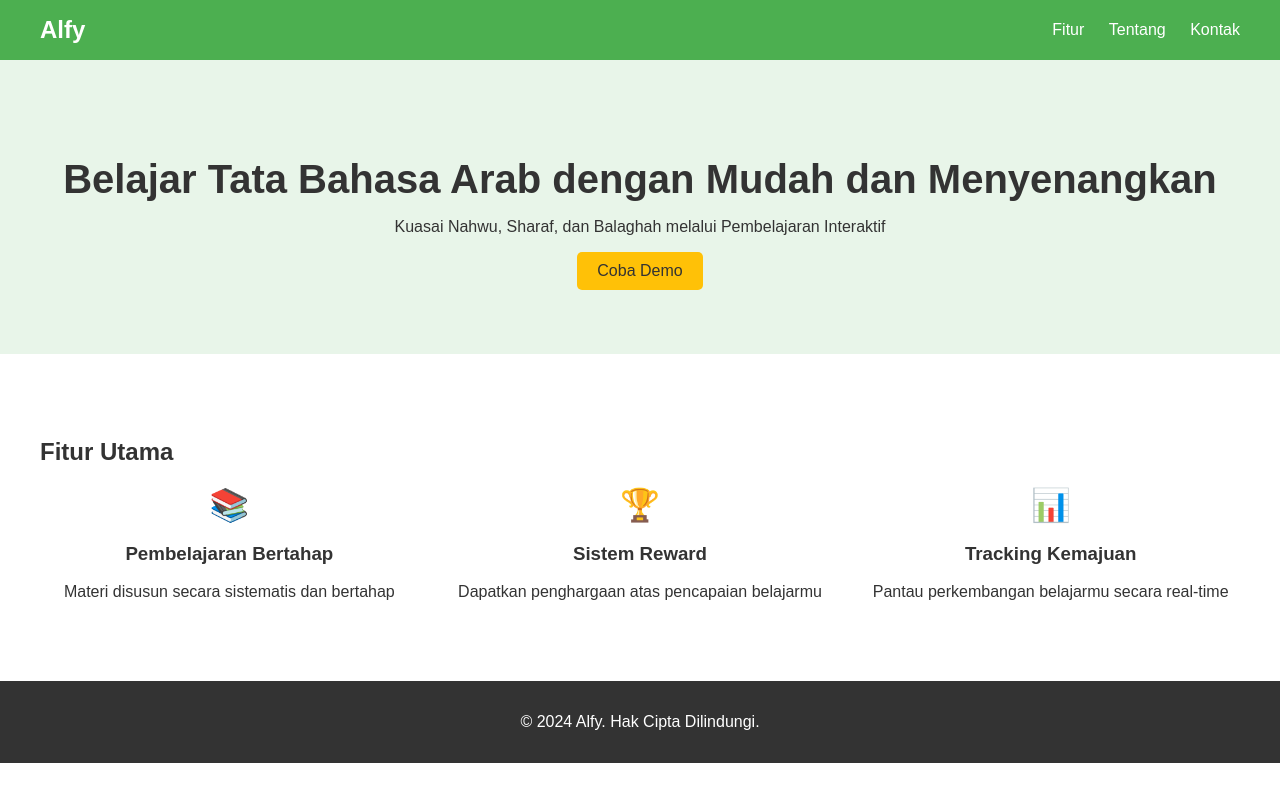
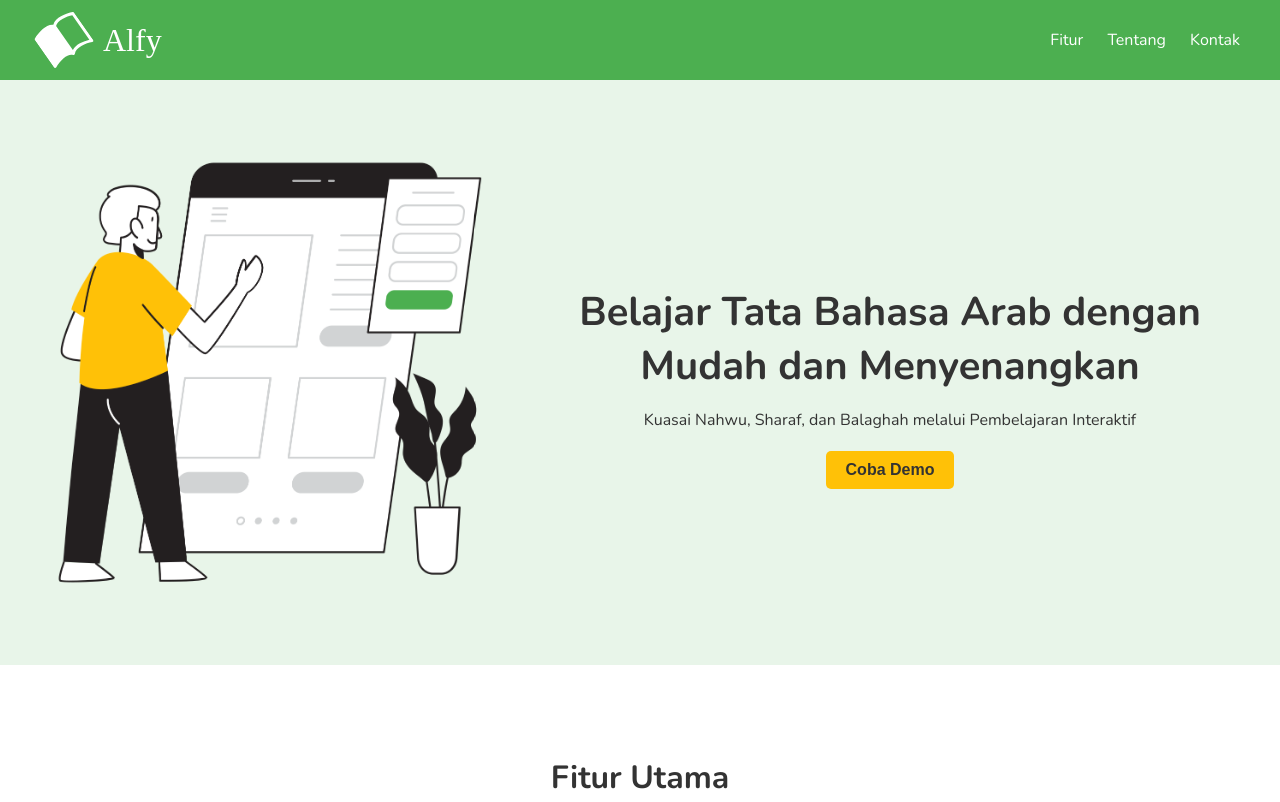
Before and after one commit to dedenku/alfy-demo, a plain HTML site: page index.html in a window 1280 px wide. Shown: the top 802 px of the page. Drawn offline with nearby package versions, Linux system fonts and the light colour scheme; a web font is replaced by a local one.

Commit message:
release 0.1

```diff
--- /dev/null
+++ b/css/animista.css
@@ -0,0 +1,95 @@
+.pulsate-fwd {
+	-webkit-animation: pulsate-fwd 2s infinite both;
+	        animation: pulsate-fwd 2s infinite both;
+}
+ @-webkit-keyframes pulsate-fwd {
+    0% {
+      -webkit-transform: scale(1);
+              transform: scale(1);
+    }
+    50% {
+      -webkit-transform: scale(1.05);
+              transform: scale(1.0.5);
+    }
+    100% {
+      -webkit-transform: scale(1);
+              transform: scale(1);
+    }
+  }
+  @keyframes pulsate-fwd {
+    0% {
+      -webkit-transform: scale(1);
+              transform: scale(1);
+    }
+    50% {
+      -webkit-transform: scale(1.05);
+              transform: scale(1.05);
+    }
+    100% {
+      -webkit-transform: scale(1);
+              transform: scale(1);
+    }
+  }
+
+
+  /* DEMO NAHWU */
+
+/* ANIMATION */
+.slide-in-right {
+	-webkit-animation: slide-in-right 0.5s cubic-bezier(0.250, 0.460, 0.450, 0.940) both;
+	        animation: slide-in-right 0.5s cubic-bezier(0.250, 0.460, 0.450, 0.940) both;
+}
+ @-webkit-keyframes slide-in-right {
+    0% {
+      -webkit-transform: translateX(1000px);
+              transform: translateX(1000px);
+      opacity: 0;
+    }
+    100% {
+      -webkit-transform: translateX(0);
+              transform: translateX(0);
+      opacity: 1;
+    }
+  }
+  @keyframes slide-in-right {
+    0% {
+      -webkit-transform: translateX(1000px);
+              transform: translateX(1000px);
+      opacity: 0;
+    }
+    100% {
+      -webkit-transform: translateX(0);
+              transform: translateX(0);
+      opacity: 1;
+    }
+  }
+
+
+  .slide-out-left {
+	-webkit-animation: slide-out-left 0.5s cubic-bezier(0.550, 0.085, 0.680, 0.530) both;
+	        animation: slide-out-left 0.5s cubic-bezier(0.550, 0.085, 0.680, 0.530) both;
+}
+ @-webkit-keyframes slide-out-left {
+    0% {
+      -webkit-transform: translateX(0);
+              transform: translateX(0);
+      opacity: 1;
+    }
+    100% {
+      -webkit-transform: translateX(-1000px);
+              transform: translateX(-1000px);
+      opacity: 0;
+    }
+  }
+  @keyframes slide-out-left {
+    0% {
+      -webkit-transform: translateX(0);
+              transform: translateX(0);
+      opacity: 1;
+    }
+    100% {
+      -webkit-transform: translateX(-1000px);
+              transform: translateX(-1000px);
+      opacity: 0;
+    }
+  }
--- a/css/demo-nahwu.css
+++ b/css/demo-nahwu.css
@@ -0,0 +1,108 @@
+body {
+    font-family: Arial, sans-serif;
+    line-height: 1.6;
+    color: #333;
+    max-width: 800px;
+    margin: 0 auto;
+    padding: 20px;
+    overflow-x: hidden;
+}
+h1 {
+    color: #4CAF50;
+    text-align: center;
+}
+.question {
+    background-color: #f4f4f4;
+    border-radius: 5px;
+    padding: 20px;
+    margin-bottom: 20px;
+}
+.options {
+    display: grid;
+    grid-template-columns: 1fr 1fr;
+    gap: 10px;
+}
+button {
+    padding: 10px;
+    border: none;
+    background-color: #4CAF50;
+    color: white;
+    cursor: pointer;
+    border-radius: 5px;
+}
+button:hover {
+    background-color: #45a049;
+}
+#result {
+    font-weight: bold;
+    margin-top: 10px;
+}
+.correct {
+    background-color: #4CAF50;
+    color: white;
+}
+.incorrect {
+    background-color: #f44336;
+    color: white;
+}
+.incorrect:hover {
+    background-color: #f44336;
+    color: white;
+}
+#lives {
+    font-size: 24px;
+    margin-bottom: 10px;
+}
+#progress-container {
+    width: 100%;
+    background-color: #e0e0e0;
+    border-radius: 5px;
+    margin-bottom: 20px;
+}
+#progress-bar {
+    width: 0;
+    height: 20px;
+    background-color: #4CAF50;
+    border-radius: 5px;
+    transition: width 0.5s ease-in-out;
+}
+#exit-button {
+    position: absolute;
+    top: 20px;
+    right: 20px;
+    /* background-color: #f44336; */
+}
+
+.bi-x-circle {
+    color: #f44336;
+}
+.bi-x-circle:hover {
+    color: #d32f2f;
+}
+.modal {
+    display: none;
+    position: fixed;
+    z-index: 1;
+    left: 0;
+    top: 0;
+    width: 100%;
+    height: 100%;
+    overflow: auto;
+    background-color: rgba(0,0,0,0.4);
+}
+.modal-content {
+    background-color: #fefefe;
+    margin: 15% auto;
+    padding: 20px;
+    border: 1px solid #888;
+    width: 80%;
+    max-width: 500px;
+    border-radius: 5px;
+}
+.modal-buttons {
+    text-align: right;
+    margin-top: 20px;
+}
+.modal-buttons button {
+    margin-left: 10px;
+}
--- a/css/index.css
+++ b/css/index.css
@@ -1,16 +1,24 @@
 body {
-    font-family: Arial, sans-serif;
+  font-family: Nunito, Arial, sans-serif;
   margin: 0;
   padding: 0;
   color: #333;
 }
+
 .container {
   max-width: 1200px;
   margin: 0 auto;
   padding: 0 20px;
 }
+.container-hero {
+  display: flex;
+  flex-wrap: wrap;
+  align-items: center;
+  justify-content: space-between;
+}
+
 header {
-    background-color: #4CAF50;
+  background-color: #4caf50;
   color: white;
   padding: 1rem 0;
 }
@@ -20,8 +28,22 @@ nav {
   align-items: center;
 }
 .logo {
-    font-size: 1.5rem;
-    font-weight: bold;
+  cursor: pointer;
+  display: flex;
+  align-items: center;
+  justify-content: center;
+  gap: 15px;
+  font-size: 2rem;
+  margin: 0;
+  p {
+    font-size: 2rem;
+    /* font-weight: bold; */
+    font-family: "Spicy Rice";
+    margin: 0;
+  }
+}
+.bi-book-half {
+  transform: rotate(-35deg);
 }
 .nav-links a {
   color: white;
@@ -29,30 +51,50 @@ nav {
   margin-left: 20px;
 }
 .hero {
-    background-color: #E8F5E9;
+  background-color: #e8f5e9;
   padding: 4rem 0;
   text-align: center;
+}
+#hero-image {
+  max-width: 35%;
+  height: auto;
+  padding: 20px;
+}
+
+.hero-content {
+  flex: 1;
+  padding-left: 40px;
 }
 h1 {
   font-size: 2.5rem;
   margin-bottom: 1rem;
 }
 .cta-button {
-    background-color: #FFC107;
+  background-color: #ffc107;
   color: #333;
+  font-weight: bold;
   padding: 10px 20px;
   border: none;
   border-radius: 5px;
   font-size: 1rem;
   cursor: pointer;
-    transition: background-color 0.3s;
+  transition: background-color 0.3s ease;
+  text-align: center;
+  text-decoration: none;
+  display: inline-block;
+  margin: 4px 2px;
 }
 .cta-button:hover {
-    background-color: #FFA000;
+  background-color: #ffa000;
+}
+
+#txt-fitur-utama {
+  text-align: center;
+  font-size: 2rem;
 }
 .features {
-    padding: 4rem 0;
-    background-color: #FFFFFF;
+  padding: 4rem 1rem;
+  background-color: #ffffff;
 }
 .feature-grid {
   display: grid;
@@ -72,3 +114,20 @@ footer {
   text-align: center;
   padding: 1rem 0;
 }
+
+/* MOBILE SCREEN */
+@media screen and (max-width: 768px) {
+  .container {
+    flex-direction: column;
+    text-align: center;
+  }
+
+  #hero-image {
+    max-width: 60%;
+    margin-bottom: 30px;
+  }
+
+  .hero-content {
+    padding-left: 0;
+  }
+}
--- a/index.html
+++ b/index.html
@@ -1,16 +1,31 @@
 <!DOCTYPE html>
 <html lang="id">
+
 <head>
     <meta charset="UTF-8">
     <meta name="viewport" content="width=device-width, initial-scale=1.0">
     <title>Alfy - Belajar Tata Bahasa Arab dengan Mudah</title>
     <link rel="stylesheet" href="./css/index.css">
+    <link rel="preconnect" href="https://fonts.googleapis.com">
+    <link rel="preconnect" href="https://fonts.gstatic.com" crossorigin>
+    <link href="https://fonts.googleapis.com/css2?family=Nunito:ital,wght@0,200..1000;1,200..1000&display=swap"
+        rel="stylesheet">
+    <link href="https://fonts.googleapis.com/css2?family=Spicy+Rice&display=swap" rel="stylesheet">
+    <link rel="stylesheet" href="https://unpkg.com/aos@next/dist/aos.css" />
+    <link rel="stylesheet" href="./css/animista.css">
 </head>
+
 <body>
     <header>
         <div class="container">
             <nav>
-                <div class="logo">Alfy</div>
+                <div class="logo"><svg xmlns="http://www.w3.org/2000/svg" width="48" height="48" fill="#ffffff"
+                        class="bi bi-book-half" viewBox="0 0 16 16">
+                        <path
+                            d="M8.5 2.687c.654-.689 1.782-.886 3.112-.752 1.234.124 2.503.523 3.388.893v9.923c-.918-.35-2.107-.692-3.287-.81-1.094-.111-2.278-.039-3.213.492zM8 1.783C7.015.936 5.587.81 4.287.94c-1.514.153-3.042.672-3.994 1.105A.5.5 0 0 0 0 2.5v11a.5.5 0 0 0 .707.455c.882-.4 2.303-.881 3.68-1.02 1.409-.142 2.59.087 3.223.877a.5.5 0 0 0 .78 0c.633-.79 1.814-1.019 3.222-.877 1.378.139 2.8.62 3.681 1.02A.5.5 0 0 0 16 13.5v-11a.5.5 0 0 0-.293-.455c-.952-.433-2.48-.952-3.994-1.105C10.413.809 8.985.936 8 1.783" />
+                    </svg>
+                    <p>Alfy</p>
+                </div>
                 <div class="nav-links">
                     <a href="#features">Fitur</a>
                     <a href="#about">Tentang</a>
@@ -22,31 +37,37 @@
 
     <main>
         <section class="hero">
-            <div class="container">
-                <h1>Belajar Tata Bahasa Arab dengan Mudah dan Menyenangkan</h1>
-                <p>Kuasai Nahwu, Sharaf, dan Balaghah melalui Pembelajaran Interaktif</p>
-                <a href="./pages/demo-nahwu.html"><button class="cta-button" id="startLearning">Coba Demo</button></a>
+            <div class="container container-hero">
+                <img class="pulsate-fwd" id="hero-image" src="./images/hero.png" alt="illustration"
+                    data-aos="fade-down">
+                <div class="hero-content">
+                    <h1 data-aos="fade-down">Belajar Tata Bahasa Arab dengan Mudah dan Menyenangkan</h1>
+                    <p data-aos="fade-down">Kuasai Nahwu, Sharaf, dan Balaghah melalui Pembelajaran Interaktif</p>
+                    <a href="./pages/demo-nahwu.html">
+                        <button class="cta-button" id="startLearning" data-aos="fade-down">Coba Demo</button>
+                    </a>
+                </div>
             </div>
         </section>
 
         <section class="features" id="features">
             <div class="container">
-                <h2>Fitur Utama</h2>
+                <h2 class="scale-up-center" id="txt-fitur-utama" data-aos="zoom-in-up">Fitur Utama</h2>
                 <div class="feature-grid">
-                    <div class="feature-item">
-                        <div class="feature-icon">📚</div>
-                        <h3>Pembelajaran Bertahap</h3>
-                        <p>Materi disusun secara sistematis dan bertahap</p>
+                    <div class="feature-item scale-up-bottom">
+                        <div class="feature-icon" data-aos="fade-down">📚</div>
+                        <h3 data-aos="flip-right">Pembelajaran Bertahap</h3>
+                        <p data-aos="fade-up">Materi disusun secara sistematis dan bertahap</p>
                     </div>
-                    <div class="feature-item">
-                        <div class="feature-icon">🏆</div>
-                        <h3>Sistem Reward</h3>
-                        <p>Dapatkan penghargaan atas pencapaian belajarmu</p>
+                    <div class="feature-item scale-up-bottom">
+                        <div class="feature-icon" data-aos="fade-down">🏆</div>
+                        <h3 data-aos="flip-right">Sistem Reward</h3>
+                        <p data-aos="fade-up">Dapatkan penghargaan atas pencapaian belajarmu</p>
                     </div>
-                    <div class="feature-item">
-                        <div class="feature-icon">📊</div>
-                        <h3>Tracking Kemajuan</h3>
-                        <p>Pantau perkembangan belajarmu secara real-time</p>
+                    <div class="feature-item scale-up-bottom">
+                        <div class="feature-icon" data-aos="fade-down">📊</div>
+                        <h3 data-aos="flip-right">Tracking Kemajuan</h3>
+                        <p data-aos="fade-up">Pantau perkembangan belajarmu secara real-time</p>
                     </div>
                 </div>
             </div>
@@ -60,9 +81,14 @@
     </footer>
 
     <script>
-        document.getElementById('startLearning').addEventListener('click', function() {
+        document.getElementById('startLearning').addEventListener('click', function () {
             alert('Selamat Mencoba Demo Pembelajaran dari Alfy!');
         });
     </script>
+    <script src="https://unpkg.com/aos@next/dist/aos.js"></script>
+    <script>
+        AOS.init();
+    </script>
 </body>
+
 </html>
```
Also changed, not shown: pages/demo-nahwu.html (+5 -1 lines), scripts/demo-nahwu.js (+12 -1 lines), images/hero.png (added), images/hero.svg (added). Lines whose indentation alone changed are shown as unchanged.
